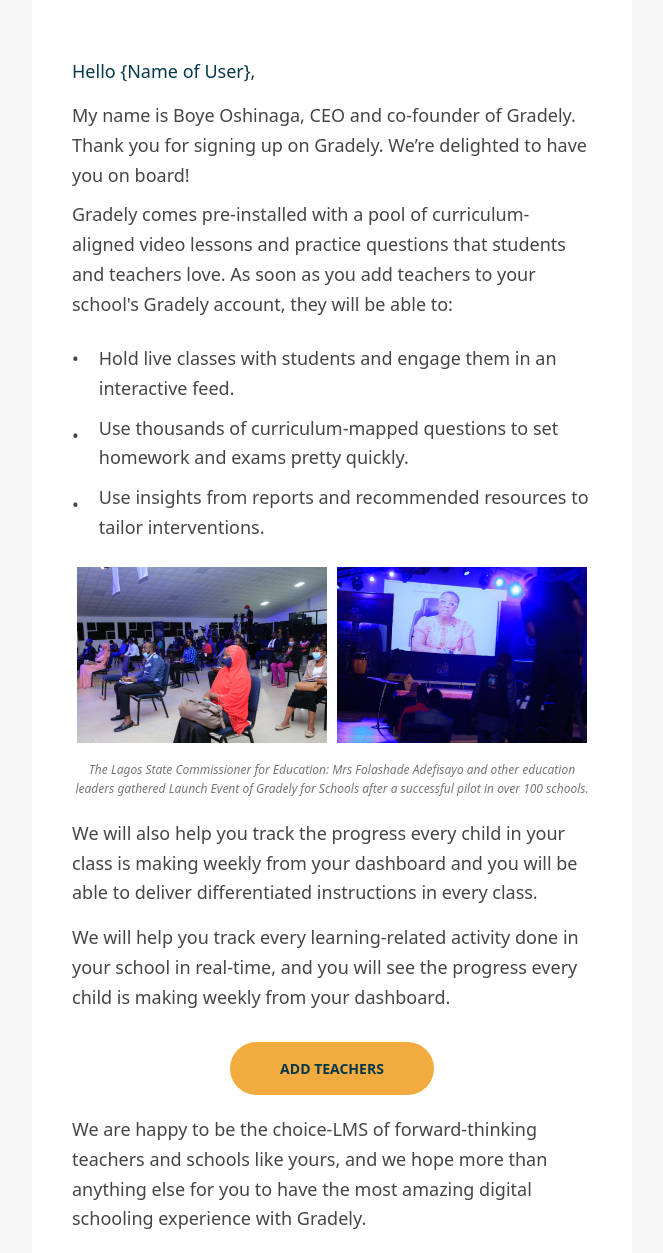
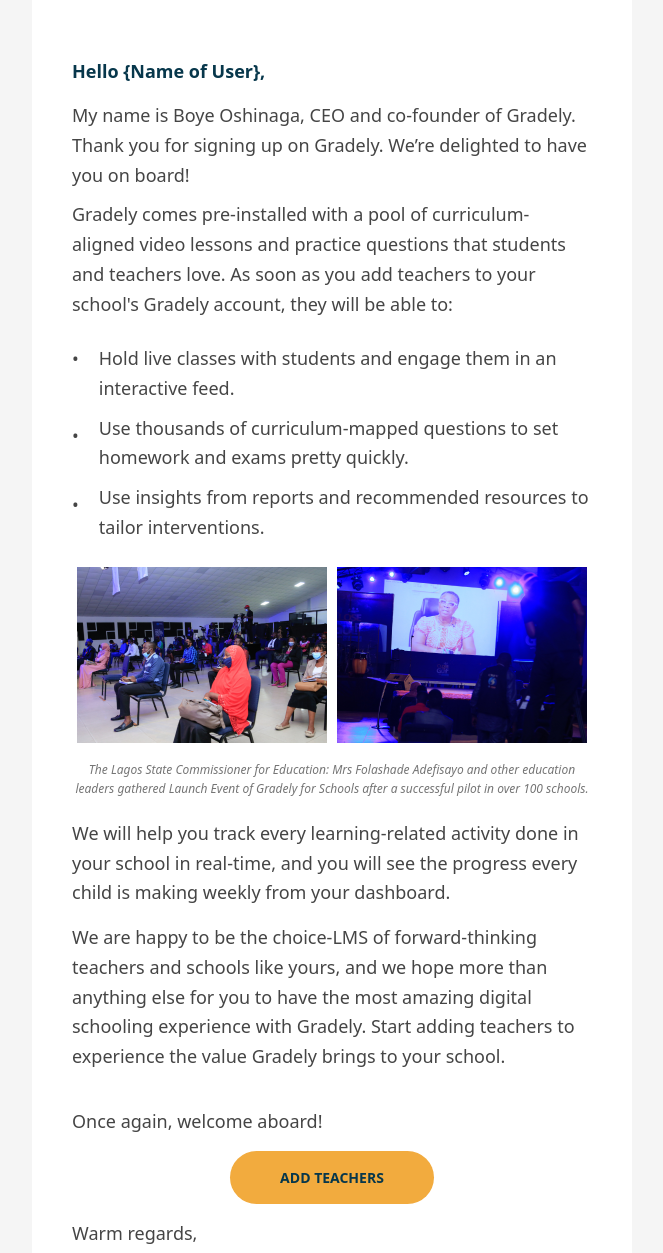
Before and after one commit to tobechukss/welcomeSchools, a plain HTML site: page index.html in a window 1280 px wide. Shown: the part 128-1381 px from the top of the page, without its empty margins (308-971 px from the left). Drawn offline with Linux system fonts and the light colour scheme.

Commit message:
Second commit

```diff
--- a/index.html
+++ b/index.html
@@ -174,7 +174,7 @@
                                    <table border="0" cellspacing="0" cellpadding="0">
                                         <tr>
                                             <td align="left" style=" color:#454545;">
-                                               <h4 style="display: block; margin: 0; padding-bottom: 15px; font-size:18px; font-weight: 500; ">Hello {Name of User},</h4>
+                                               <h4 style="display: block; margin: 0; padding-bottom: 15px; font-size:18px; font-weight: 700; ">Hello {Name of User},</h4>
                                                 <p style="display: block; margin: 0; padding-bottom: 10px;">My name is Boye Oshinaga, CEO and co-founder of Gradely. Thank you for signing up on Gradely. We’re delighted to have you on board!</p>
                                                 <p style="display: block; margin: 0; padding-bottom: 10px;">Gradely comes pre-installed with a pool of curriculum-aligned video lessons and practice questions that students and teachers love. As soon as you add teachers to your school's Gradely account, they will be able to:</p>
 
@@ -218,25 +218,14 @@
                                    <table border="0" cellspacing="0" cellpadding="0">
                                         <tr>
                                             <td align="left" style=" color:#454545;">
-                                                <p style="display: block; margin: 0; padding-bottom: 15px;">We will also help you track the progress every child in your class is making weekly from your dashboard and you will be able to deliver differentiated instructions in every class.</p>
                                                 <p style="display: block; margin: 0; padding-bottom: 15px;">We will help you track every learning-related activity done in your school in real-time, and you will see the progress every child is making weekly from your dashboard.</p>
+
+
+                                                <p style="display: block; margin: 0; padding-bottom: 15px;">We are happy to be the choice-LMS of forward-thinking teachers and schools like yours, and we hope more than anything else for you to have the most amazing digital schooling experience with Gradely. Start adding teachers to experience the value Gradely brings to your school.</p>
                                            </td>
                                        </tr>
                                     </table>
                                 </td>
-                            </tr>
-
-                            <!-- Confirm Button -->
-                            <tr>
-                              <td align="center" style="padding-top: 15px;">
-                                <table border="0" cellspacing="0" cellpadding="0">
-                                    <tr>
-                                        <td align="center">
-                                            <a href="https://www.gradely.ng" target="_blank" style="font-size: 14px; color: #07374B; font-weight: 700; background-color: #F2AB3E; text-transform: uppercase; font-size: 14px; padding: 15px 50px 15px 50px; border-radius: 35px 35px 35px 35px; display: inline-block;">ADD TEACHERS</a>
-                                        </td>
-                                    </tr>
-                                </table>
-                              </td>
                             </tr>
 
                             <tr>
@@ -244,12 +233,25 @@
                                    <table border="0" cellspacing="0" cellpadding="0">
                                         <tr>
                                             <td align="left" style=" color:#454545;">
-                                                <p style="display: block; margin: 0; padding-bottom: 15px;">We are happy to be the choice-LMS of forward-thinking teachers and schools like yours, and we hope more than anything else for you to have the most amazing digital schooling experience with Gradely.</p>
+
                                                 <p style="display: block; margin: 0; padding-bottom: 0;">Once again, welcome aboard!</p>
                                            </td>
                                        </tr>
                                     </table>
                                 </td>
+                            </tr>
+
+                         <!--CTA ADD TEACHERS BUTTON-->
+                            <tr>
+                              <td align="center" style="padding-top: 15px;">
+                                <table border="0" cellspacing="0" cellpadding="0">
+                                    <tr>
+                                        <td align="center">
+                                            <a href="https://app.gradely.ng/school/dashboard/teacher" target="_blank" style="font-size: 14px; color: #07374B; font-weight: 700; background-color: #F2AB3E; text-transform: uppercase; font-size: 14px; padding: 15px 50px 15px 50px; border-radius: 35px 35px 35px 35px; display: inline-block;">ADD TEACHERS</a>
+                                        </td>
+                                    </tr>
+                                </table>
+                              </td>
                             </tr>
 
                             <!-- Signature -->
@@ -398,7 +400,7 @@
                         </tr>
                         <tr>
                             <td style="font-size: 13px; color: #757575;" align="center">
-                                <p style="display: block; padding: 0; margin: 0;">© 2021 gradely.ng</p>
+                                <p style="display: block; padding: 0; margin: 0;">© 2018 gradely.ng</p>
                                 <p style="display: block; padding: 0; margin: 0; line-height: 1;">8, Monthgomery Road, Yaba, Lagos State, Nigeria</p>
                             </td>
                         </tr>
```
